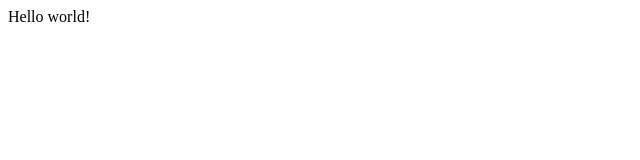
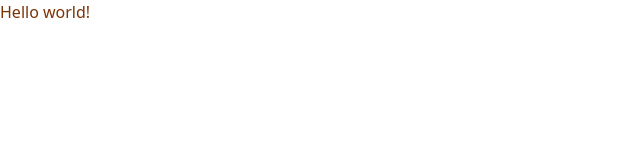
Before and after one commit to EmanuelCicero/3legant, a Next.js app in the folder client/: page / in a window 1280 px wide. Shown: the top 160 px of the page, without its empty margins (0-640 px from the left). Built offline with nearby package versions, Linux system fonts and the light colour scheme.

Commit message:
:bug: fix: configured tailwind

```diff
--- a/client/src/app/layout.tsx
+++ b/client/src/app/layout.tsx
@@ -1,4 +1,5 @@
 import type { Metadata } from 'next';
+import './globals.css';
 
 export const metadata: Metadata = {
   title: 'Create Next App',
--- a/client/src/app/page.tsx
+++ b/client/src/app/page.tsx
@@ -1,7 +1,7 @@
 export default function Home() {
   return (
     <main>
-      <div>Hello world!</div>
+      <div className="text-amber-900">Hello world!</div>
     </main>
   );
 }
```
